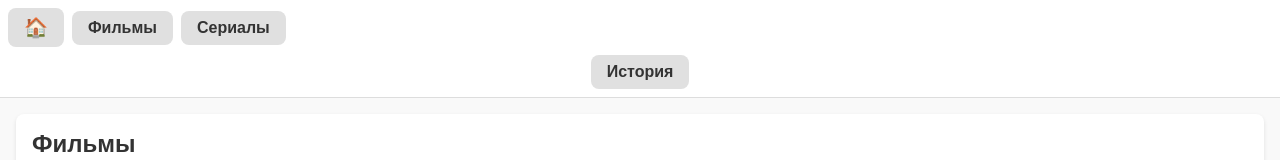
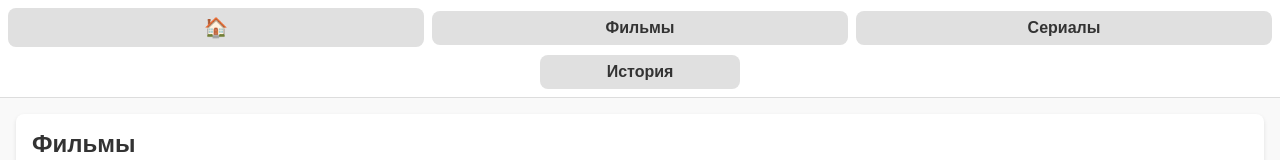
Before and after one commit to FilimonovAlexey/telegram-watchlist-app, a React (Vite) app: page / in a window 1280 px wide. Shown: the top 160 px of the page. Built offline with nearby package versions, Linux system fonts and the light colour scheme; no server answers; the database is empty.

Commit message:
Просмотренные фильмы удаляются с главной страницы

```diff
--- a/src/components/HomePage.jsx
+++ b/src/components/HomePage.jsx
@@ -3,15 +3,20 @@ import { Link } from "react-router-dom";
 
 export default function HomePage({ items }) {
   const movies = items
-    .filter((item) => item.type === "movie")
+    .filter((item) => item.type === "movie" && item.status !== "Посмотрели")
     .slice(0, 5);
 
   const series = items
-    .filter((item) => item.type === "series")
+    .filter((item) => item.type === "series" && item.status !== "Посмотрели")
     .slice(0, 5);
 
-  const hasMoreMovies = items.filter((item) => item.type === "movie").length > 5;
-  const hasMoreSeries = items.filter((item) => item.type === "series").length > 5;
+  const hasMoreMovies = items.filter(
+    (item) => item.type === "movie" && item.status !== "Посмотрели"
+  ).length > 5;
+
+  const hasMoreSeries = items.filter(
+    (item) => item.type === "series" && item.status !== "Посмотрели"
+  ).length > 5;
 
   return (
     <div style={{ padding: "1rem" }}>
--- a/src/styles.css
+++ b/src/styles.css
@@ -35,16 +35,19 @@
     display: flex;
     align-items: center;
     gap: 0.5rem;
+    width: 100%; /* Занимает всю ширину */
   }
 
   .nav-row.secondary {
     justify-content: center;
+    gap: 1rem; /* Увеличиваем расстояние между кнопками */
   }
 
   .home-button {
     padding: 0.5rem;
     font-size: 1.2rem;
     background: none;
+    flex: 0 0 auto; /* Домик не растягивается */
   }
 
   .nav-button {
@@ -55,6 +58,13 @@
     padding: 0.5rem 1rem;
     border-radius: 8px;
     white-space: nowrap;
+    flex: 1; /* Кнопки занимают доступное пространство */
+    text-align: center; /* Центрируем текст */
+  }
+
+  .history-button, .add-button {
+    flex: 0 1 200px; /* Фиксированная максимальная ширина для кнопок нижнего ряда */
+    min-width: 120px; /* Минимальная ширина */
   }
 
   .add-button {
```
